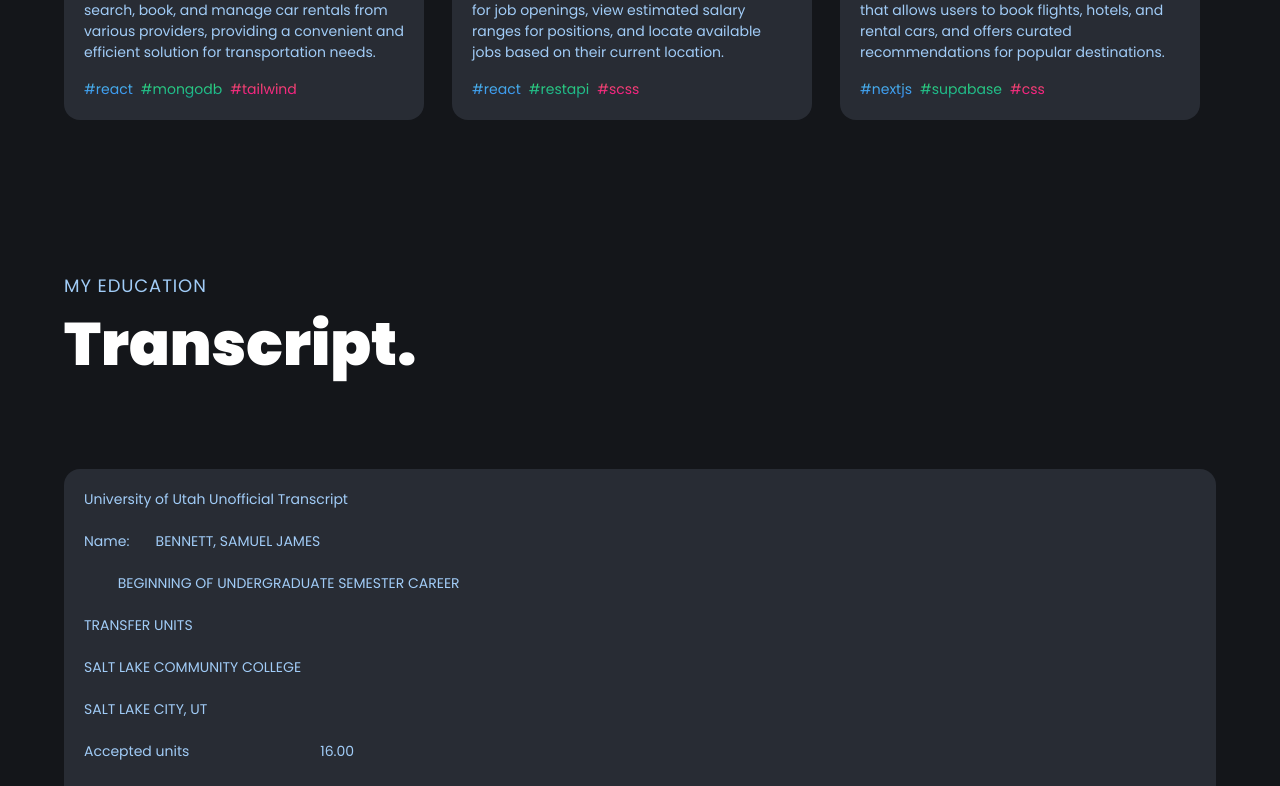
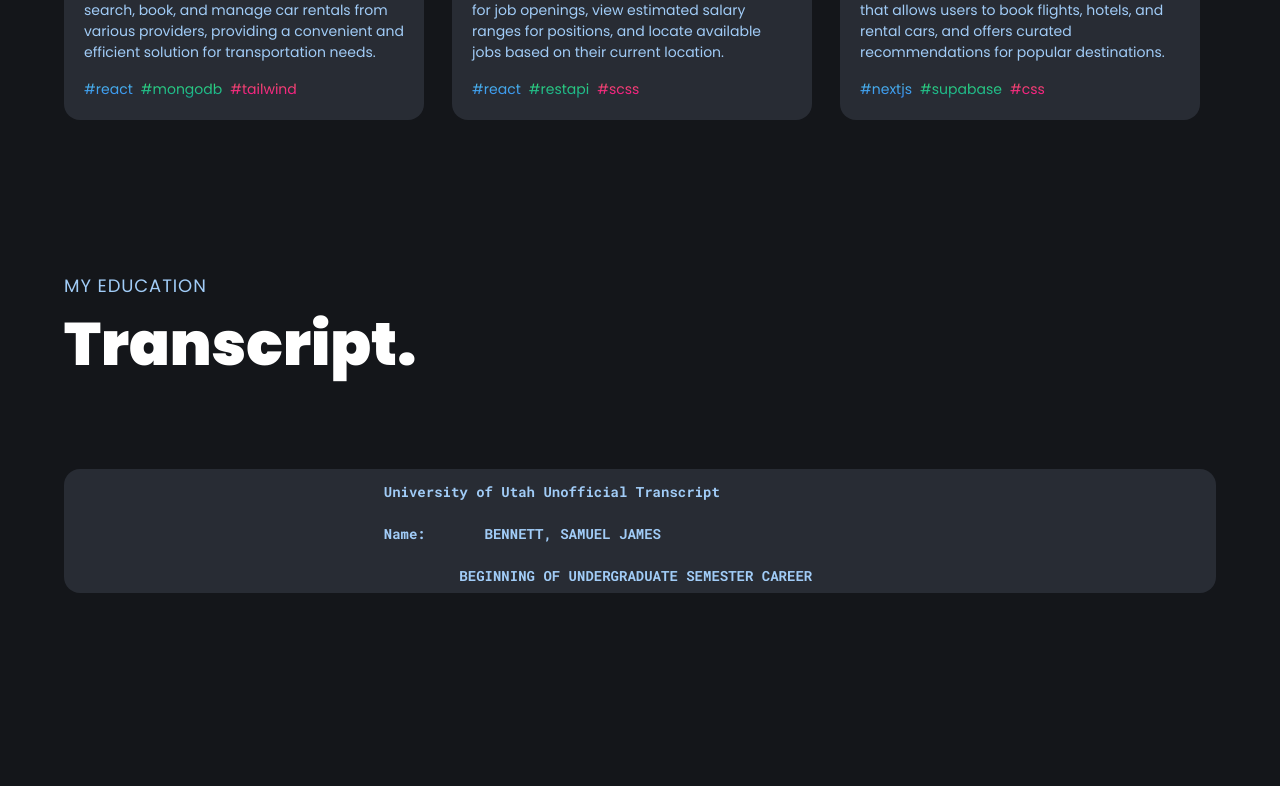
Before and after one commit to SamBennettDev/react-portfolio, a React (Create React App) app: page / in a window 1280 px wide. Shown: the part 1867-2653 px from the top of the page. Built offline with nearby package versions, Linux system fonts and the light colour scheme.

Commit message:
transcript animated

```diff
--- a/src/components/Transcript.js
+++ b/src/components/Transcript.js
@@ -1,12 +1,14 @@
 import React, { useState, useEffect } from "react";
 import { SectionWrapper } from "../hoc";
 import { styles } from "../styles";
-import { motion } from "framer-motion";
+import { motion, useMotionValue } from "framer-motion";
 import { fadeIn, textVariant } from "../utils/motion";
 import unofficialTranscript from "../assets/SamBennettUnofficialTranscript.txt";
 
 const Transcript = () => {
   const [fileContent, setFileContent] = useState("");
+  const [showFullContent, setShowFullContent] = useState(false);
+  const scrollY = useMotionValue(0);
 
   useEffect(() => {
     fetch(unofficialTranscript)
@@ -16,17 +18,56 @@ const Transcript = () => {
       });
   }, []);
 
+  const handleContentClick = () => {
+    setShowFullContent(true);
+  };
+
+  const handleScroll = () => {
+    const transcriptDiv = document.getElementById("transcriptDiv"); // Replace with the actual id or class of the div containing the transcript
+
+    if (transcriptDiv.scrollTop <= 0 && !showFullContent) {
+      transcriptDiv.style.cursor = "pointer";
+    } else {
+      transcriptDiv.style.cursor = "auto";
+    }
+  };
+
+  useEffect(() => {
+    handleScroll();
+  }, [showFullContent]);
+
+  const contentVariants = {
+    initial: { height: "100px" },
+    expanded: { height: "auto" },
+  };
+
   return (
     <div>
       <motion.div variants={textVariant()}>
         <p className={styles.sectionSubText}>My education</p>
         <h2 className={styles.sectionHeadText}>Transcript.</h2>
       </motion.div>
-      <div className="mt-20 bg-tertiary rounded-2xl p-5">
-        <div className={`text-secondary text-[14px] whitespace-pre m-auto`}>
-          {fileContent}
-        </div>
-      </div>
+      <motion.div
+        className="mx-auto mt-20 bg-tertiary rounded-2xl p-3 flex"
+        onClick={handleContentClick}
+        id="transcriptDiv"
+        variants={fadeIn("down", "spring", 0.5, 0.75)}
+      >
+        <motion.div
+          className={`text-secondary xs:text-[10px] sm:text-[clamp(10px,1.5vw,14px)] whitespace-pre m-auto overflow-hidden`}
+          variants={contentVariants}
+          initial="initial"
+          animate={showFullContent ? "expanded" : "initial"}
+        >
+          <motion.div
+            class="mono"
+            style={{ y: scrollY }}
+            onScroll={handleScroll}
+          >
+            {fileContent}
+          </motion.div>
+        </motion.div>
+      </motion.div>
     </div>
   );
 };
--- a/src/index.css
+++ b/src/index.css
@@ -1,5 +1,5 @@
 @import url("https://fonts.googleapis.com/css2?family=Poppins:wght@100;200;300;400;500;600;700;800;900&display=swap");
-
+@import url("https://fonts.googleapis.com/css2?family=Roboto+Mono:wght@700&display=swap");
 @tailwind base;
 @tailwind components;
 @tailwind utilities;
@@ -116,6 +116,10 @@
   -webkit-text-fill-color: transparent;
 }
 
+.mono {
+  font-family: "Roboto Mono", monospace;
+}
+
 /* canvas- styles */
 .canvas-loader {
   font-size: 10px;
```
Also changed, not shown: src/assets/SamBennettUnofficialTranscript.txt.
